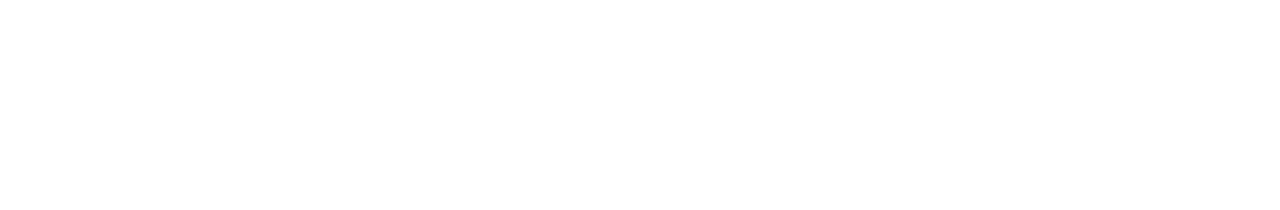
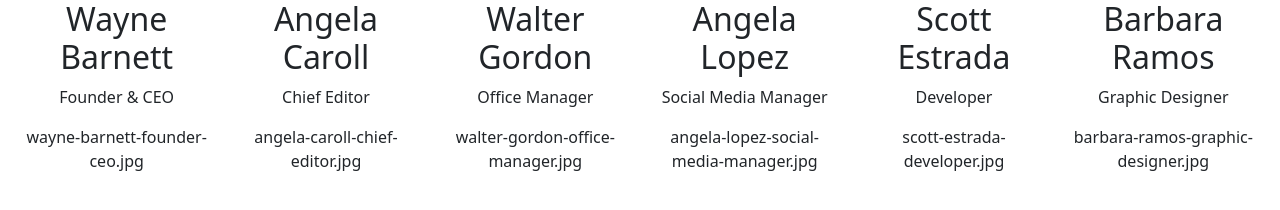
Before and after one commit to gatsuBerserk/js-our-team, a plain HTML site: page index.html in a window 1280 px wide. Drawn offline with nearby package versions, Linux system fonts and the light colour scheme.

Commit message:
mileston 2

```diff
--- a/index.html
+++ b/index.html
@@ -9,6 +9,13 @@
     <title>Our Team Carmine Passante classe 55</title>
 </head>
 <body>
+    <main id="content">
+        <div class="container-fluid">
+            <div id="card" class="row m-auto text-center">
+
+            </div>
+        </div>
+    </main>
     <script type="text/javascript" src="js/script.js"></script>
 </body>
 </html>
--- a/js/script.js
+++ b/js/script.js
@@ -53,4 +53,18 @@
         console.warn(team[i]);
     }
     // Stampa direttamente l'intero Array [team]
-    console.log(team)
+    console.log(team);
+
+    /**
+     * MILESTONE 2:
+            stampare le stesse informazioni su DOM sottoforma di stringhe
+     */
+        const content= document.getElementById("card");
+                for ( let i = 0 ; i < team.length; i ++){
+                    content.innerHTML += `
+                        <div class="col-2 primary">
+                            <h2>${team[i].name}</h2>
+                            <p>${team[i].role}</p>
+                            <p>${team[i].image}</p>
+                        </div>`;
+            };
```
